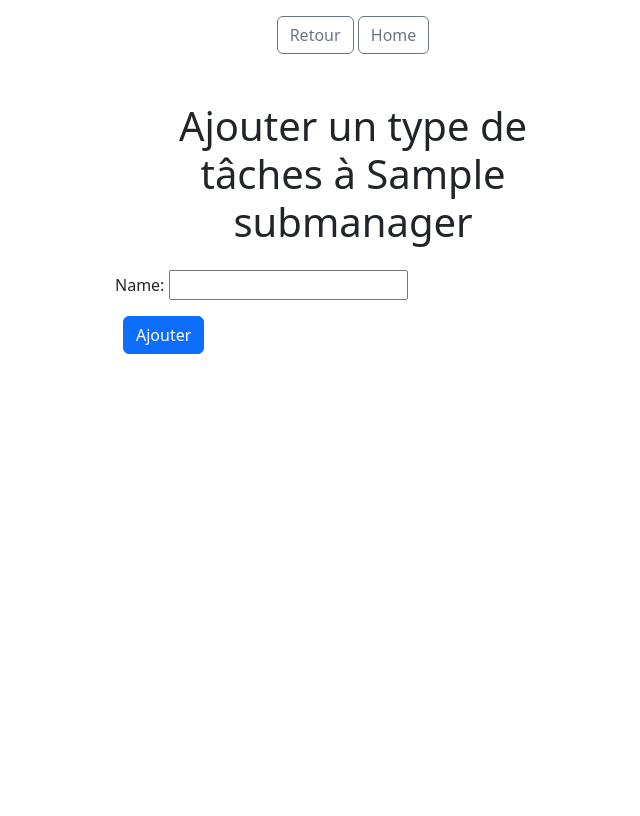
After one commit to MelodyDuplaix/tasks_manager_django, a Django app: page /1/add-type in a window 1280 px wide. The commit adds this page. Shown: the whole page, without its empty margins (287-927 px from the left). Run offline with Django 5.2, Linux system fonts and the light colour scheme; tables that the repository leaves empty hold one stand-in row (values such as "Sample post").

Commit message:
Ajout des modifications, suppression et ajout des types de tâches

```diff
--- a/manager/manager/urls.py
+++ b/manager/manager/urls.py
@@ -14,8 +14,8 @@ Including another URLconf
     1. Import the include() function: from django.urls import include, path
     2. Add a URL to urlpatterns:  path('blog/', include('blog.urls'))
 """
-from django.contrib import admin
-from django.urls import path
+from django.contrib import admin # type: ignore
+from django.urls import path # type: ignore
 from tasks import views
 
 urlpatterns = [
@@ -38,4 +38,8 @@ urlpatterns = [
     path('<int:submanager_id>/confirm-delete-reward/<int:reward_id>', views.confirm_delete_reward, name='confirm_delete_reward'),
     path('weekly/', views.weekly, name='weekly'),
     path('monthly/', views.monthly, name='monthly'),
+    path('<int:submanager_id>/add-type', views.add_type, name='add_type'),
+    path('<int:submanager_id>/delete-type/<int:type_id>', views.delete_type, name='delete_type'),
+    path('<int:submanager_id>/update-type/<int:type_id>', views.update_type, name='update_type'),
+    path('<int:submanager_id>/confirm-delete-type/<int:type_id>', views.confirm_delete_type, name='confirm_delete_type'),
 ]
--- a/manager/tasks/admin.py
+++ b/manager/tasks/admin.py
@@ -1,4 +1,4 @@
-from django.contrib import admin
+from django.contrib import admin # type: ignore
 from tasks.models import SubManager, TaskType, Task, Reward, Action
 
 class TaskTypeAdmin(admin.ModelAdmin):
--- a/manager/tasks/forms.py
+++ b/manager/tasks/forms.py
@@ -1,5 +1,5 @@
-from django import forms
-from tasks.models import SubManager, Task, Reward
+from django import forms # type: ignore
+from tasks.models import SubManager, Task, Reward, TaskType
 
 class SubManagerForm(forms.ModelForm):
     class Meta:
@@ -16,3 +16,8 @@ class RewardForm(forms.ModelForm):
     class Meta:
         model = Reward
         fields = ['name', 'coins_number']
+
+class TypeForm(forms.ModelForm):
+    class Meta:
+        model = TaskType
+        exclude = ['sub_manager']
--- a/manager/tasks/models.py
+++ b/manager/tasks/models.py
@@ -1,6 +1,6 @@
-from django.db import models
-from django.core.validators import MaxValueValidator, MinValueValidator
-from django.utils import timezone
+from django.db import models # type: ignore
+from django.core.validators import MaxValueValidator, MinValueValidator # type: ignore
+from django.utils import timezone # type: ignore
 
 class SubManager(models.Model):
     name = models.fields.CharField(max_length=500)
--- /dev/null
+++ b/manager/tasks/templates/tasks/add_type.html
@@ -0,0 +1,24 @@
+{% extends "tasks/base.html" %}
+
+{% block title %}
+  Task Manager - Add type
+{% endblock %}
+
+{% block content %}
+    <div class="mt-3 d-flex justify-content-center vh-100">
+        <div class="container" style="max-width: 500px; margin-left: auto; margin-right: auto;">
+        <p class="text-center">
+          <a href="{% url 'sub_manager_options' submanager.id %}" class="btn btn-outline-secondary">Retour</a>
+          <a href="{% url 'home' %}" class="btn btn-outline-secondary">Home</a>
+        </p>
+      <h1 class="text-center mt-5">Ajouter un type de tâches à  {{ submanager.name }}</h1>
+      <form action="" method="post" class="justify-content-center mt-4">
+          {% csrf_token %}
+          {{ form.as_p }}
+          <div class="d-flex justify-content-between mt-3">
+            <input type="submit" value="Ajouter" class="btn btn-primary mx-2">
+          </div>
+      </form>
+    </div>
+  </div>
+{% endblock %}
--- a/manager/tasks/views.py
+++ b/manager/tasks/views.py
@@ -1,13 +1,11 @@
-from django.shortcuts import render, get_object_or_404
-from django.http import HttpResponse
-from django.shortcuts import redirect
-from django.contrib import messages
+from django.shortcuts import render, get_object_or_404 # type: ignore
+from django.http import HttpResponse # type: ignore
+from django.shortcuts import redirect # type: ignore
+from django.contrib import messages # type: ignore
 from tasks.models import SubManager, Reward, Action, TaskType, Task
-from tasks.forms import SubManagerForm, TaskForm, RewardForm
+from tasks.forms import SubManagerForm, TaskForm, RewardForm, TypeForm
 
 import datetime
-
-import unicodedata
 
 def options(request):
     """
@@ -137,6 +135,7 @@ def sub_manager_option(request, submanager_id):
     submanager = get_object_or_404(SubManager, id=submanager_id)
     tasks = Task.objects.filter(type__sub_manager=submanager)
     rewards = Reward.objects.filter(sub_manager=submanager)
+    tasks_type = TaskType.objects.filter(sub_manager=submanager)
 
     if request.method == 'POST':
         objectif_id = request.POST.get('objectif_id')
@@ -153,7 +152,8 @@ def sub_manager_option(request, submanager_id):
         'submanager': submanager,
         'form': form,
         'tasks': tasks,
-        'rewards': rewards
+        'rewards': rewards,
+        'tasks_type': tasks_type
     })
 
 def history(request, submanager_id):
@@ -397,3 +397,82 @@ def monthly(request):
         }
 
     return render(request, 'tasks/monthly.html', {'data_by_submanager': data_by_submanager})
+
+def add_type(request, submanager_id):
+    """
+    Add a new type of task to the sub-manager with the given ID.
+
+    Args:
+        request: The HTTP request object.
+        submanager_id: The ID of the SubManager to add the type to.
+
+    Returns:
+        HttpResponse: A redirect to the sub-manager options page.
+    """
+    submanager = SubManager.objects.get(id=submanager_id)
+    if request.method == 'POST':
+        form = TypeForm(request.POST)
+        if form.is_valid():
+            type = form.save(commit=False)
+            type.sub_manager = submanager
+            type.save()
+            return redirect('sub_manager_options', submanager_id=submanager_id)
+    else:
+        form = TypeForm()
+    return render(request, 'tasks/add_type.html', {'form': form, 'submanager': submanager})
+
+def update_type(request, submanager_id, type_id):
+    """
+    Update the type of task with the given ID in the sub-manager with the given ID.
+
+    Args:
+        request: The HTTP request object.
+        submanager_id: The ID of the SubManager the type belongs to.
+        type_id: The ID of the Type to be updated.
+
+    Returns:
+        HttpResponse: A redirect to the sub-manager options page.
+    """
+    submanager = SubManager.objects.get(id=submanager_id)
+    type = TaskType.objects.get(id=type_id)
+    if request.method == 'POST':
+        form = TypeForm(request.POST, instance=type)
+        if form.is_valid():
+            form.save()
+            return redirect('sub_manager_options', submanager_id=submanager_id)
+    else:
+        form = TypeForm(instance=type)
+    return render(request, 'tasks/update_type.html', {'form': form, 'submanager': submanager, 'type': type})
+
+def delete_type(request, submanager_id, type_id):
+    """
+    Delete the type of task with the given ID from the sub-manager with the given ID.
+
+    Args:
+        request: The HTTP request object.
+        submanager_id: The ID of the SubManager the type belongs to.
+        type_id: The ID of the Type to be deleted.
+
+    Returns:
+        HttpResponse: A redirect to the sub-manager options page.
+    """
+    submanager = SubManager.objects.get(id=submanager_id)
+    type = TaskType.objects.get(id=type_id)
+    type.delete()
+    return redirect('sub_manager_options', submanager_id=submanager_id)
+
+def confirm_delete_type(request, submanager_id, type_id):
+    """
+    Confirm the deletion of the type of task with the given ID from the sub-manager with the given ID.
+
+    Args:
+        request: The HTTP request object.
+        submanager_id: The ID of the SubManager the type belongs to.
+        type_id: The ID of the Type to be deleted.
+
+    Returns:
+        HttpResponse: A redirect to the sub-manager options page.
+    """
+    submanager = SubManager.objects.get(id=submanager_id)
+    type = TaskType.objects.get(id=type_id)
+    return render(request, 'tasks/confirm_delete_type.html', {'submanager': submanager, 'type': type})
```
Also changed, not shown: manager/tasks/templates/tasks/confirm_delete_type.html (added, +22 -0 lines), manager/tasks/templates/tasks/sub_manager_options.html (+25 -0 lines), manager/tasks/templates/tasks/update_type.html (added, +24 -0 lines), readme.md.
